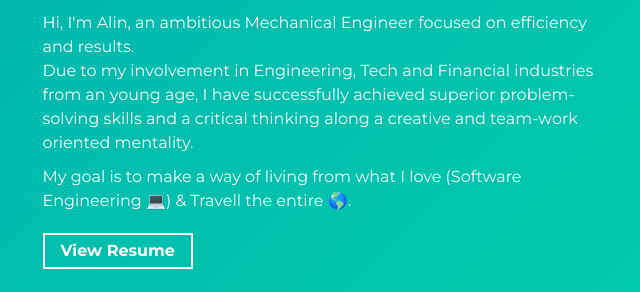
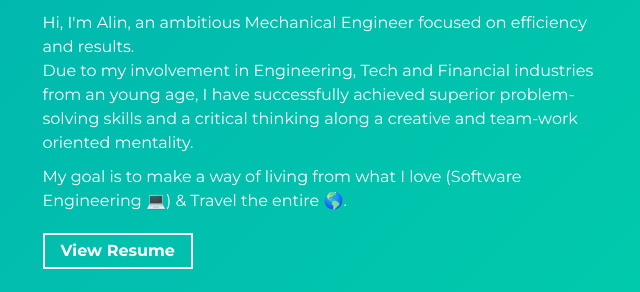
Before and after one commit to HemisCoding/MyPortfolio, a website built with Parcel: page src/index.html in a window 1280 px wide. Shown: the part 953-1245 px from the top of the page, 605-1245 px from the left. Built offline with nearby package versions, Linux system fonts and the light colour scheme.

Commit message:
Update index.html

```diff
--- a/src/index.html
+++ b/src/index.html
@@ -84,7 +84,7 @@
                 Due to my involvement in Engineering, Tech and Financial industries from an young age, I have successfully achieved superior problem-solving skills and a critical thinking along a creative and team-work oriented mentality.
               </p>
               <p class="about-wrapper__info-text">
-                My goal is to make a way of living from what I love (Software Engineering 💻) & Travell the entire 🌎.
+                My goal is to make a way of living from what I love (Software Engineering 💻) & Travel the entire 🌎.
               </p>
               <span class="d-flex mt-3">
                 <a
```
